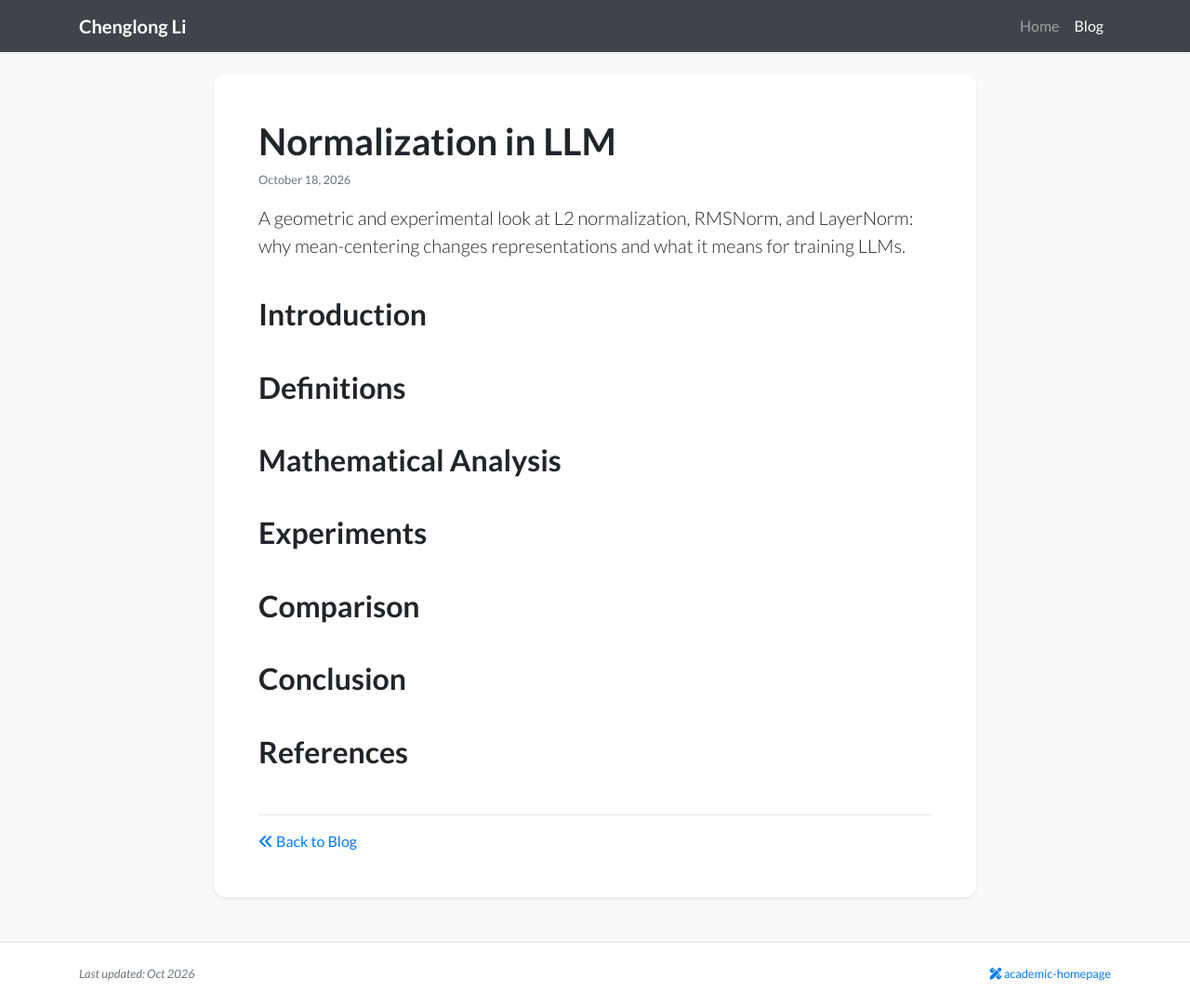
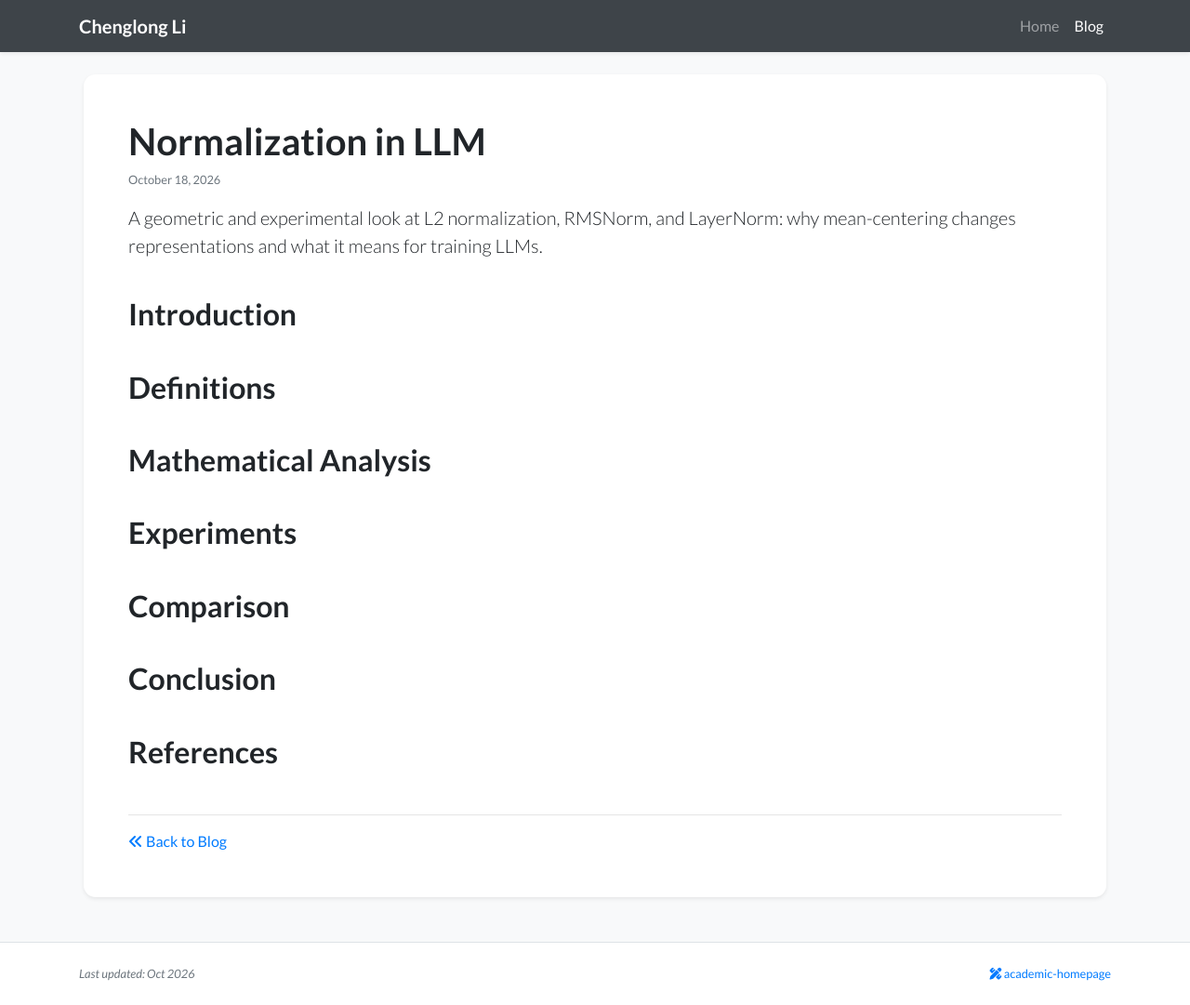
Before and after one commit to MaxCHENGLONG/maxchenglong.github.io, a Jekyll site: the page built from _posts/2026-10-18-Normalization-post.md, in a window 1280 px wide and 1081 px high. Shown: the whole window at 93% size. Built offline with Jekyll 4.4.1, drawn with Linux system fonts in a browser that asks for light colours; nearby versions of some CDN libraries; a style sheet for code colours, icons or effects is not loaded.

```diff
--- a/assets/css/global.css
+++ b/assets/css/global.css
@@ -93,7 +93,7 @@
 
 /* Blog articles (_posts) */
 .post {
-    max-width: 820px;
+    max-width: 1100px;
 }
 
 .post-content {
```
